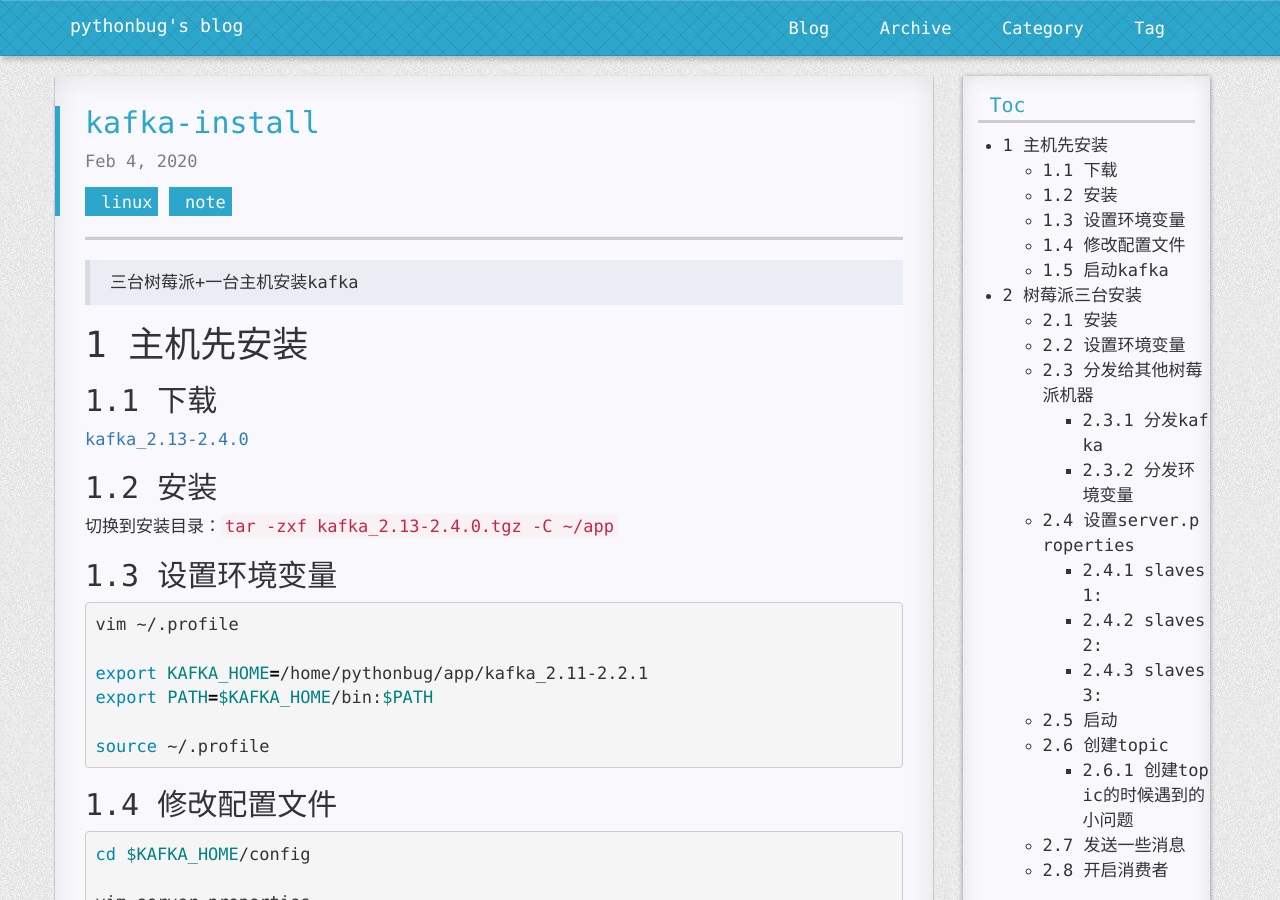
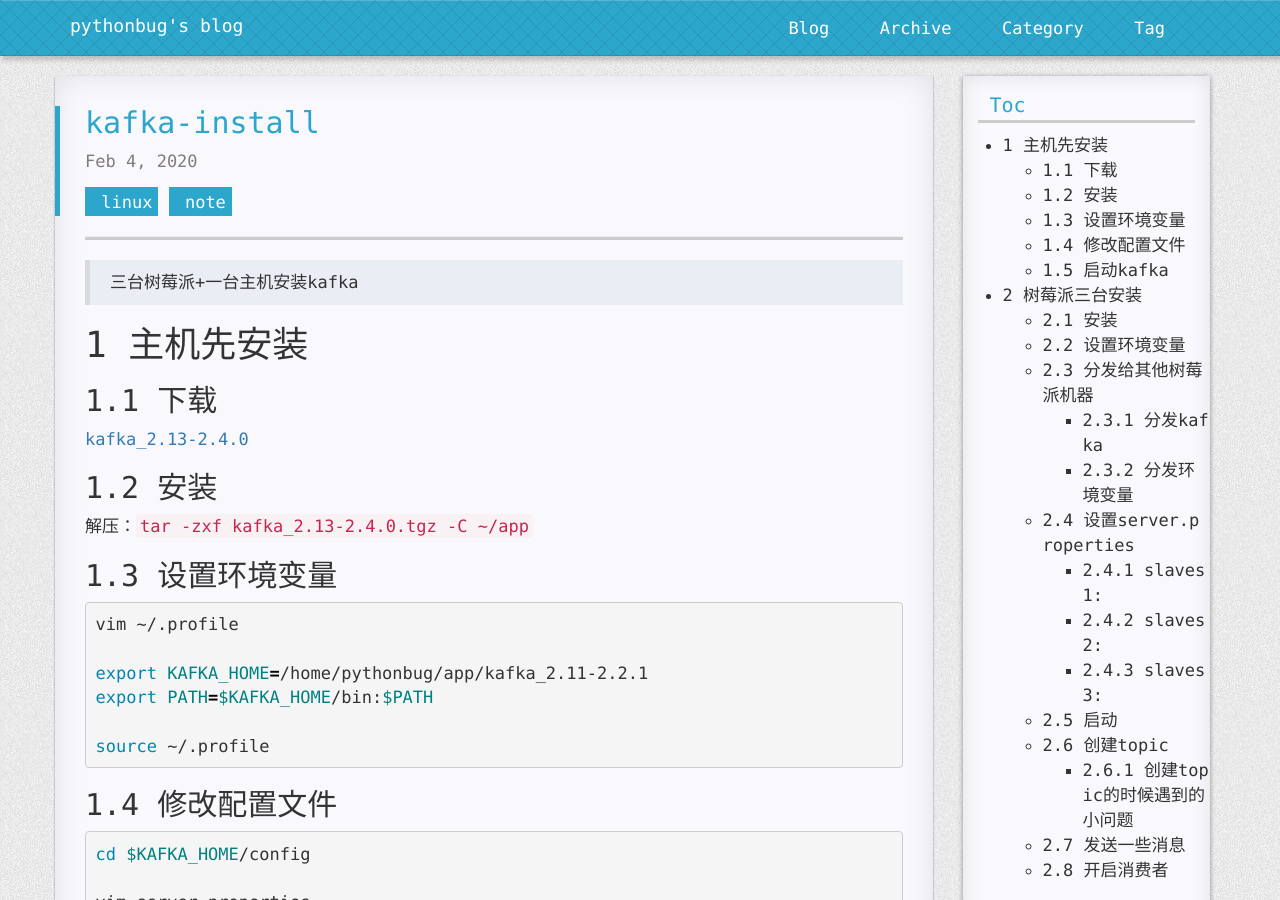
Before and after one commit to pythonbug/pythonbug.github.io, a Jekyll site: the page built from _posts/2020-02-04-kafka-install.md, in a window 1280 px wide and 900 px high. Built offline with Jekyll 4.4.1, drawn with Linux system fonts in a browser that asks for light colours; nearby versions of some CDN libraries; comment, search, counter and statistics services are not loaded; a style sheet for code colours, icons or effects is not loaded.

Commit message:
样式修改

```diff
--- a/_posts/2020-02-04-kafka-install.md
+++ b/_posts/2020-02-04-kafka-install.md
@@ -18,7 +18,7 @@
 [kafka_2.13-2.4.0](http://mirrors.tuna.tsinghua.edu.cn/apache/kafka/2.4.0/kafka_2.13-2.4.0.tgz)
 
 ## 1.2 安装
-切换到安装目录：`tar -zxf kafka_2.13-2.4.0.tgz -C ~/app`
+解压：`tar -zxf kafka_2.13-2.4.0.tgz -C ~/app`
 
 ## 1.3 设置环境变量
 ~~~shell
@@ -50,6 +50,7 @@
 
 # 2 树莓派三台安装
 >把主机上下载的安装包传输到其中一台树莓派，我的树莓派也设置了hostname，这一台的hostname叫做slaves1。
+
 ## 2.1 安装
 ~~~shell
 sftp pythonbug@power1
```
